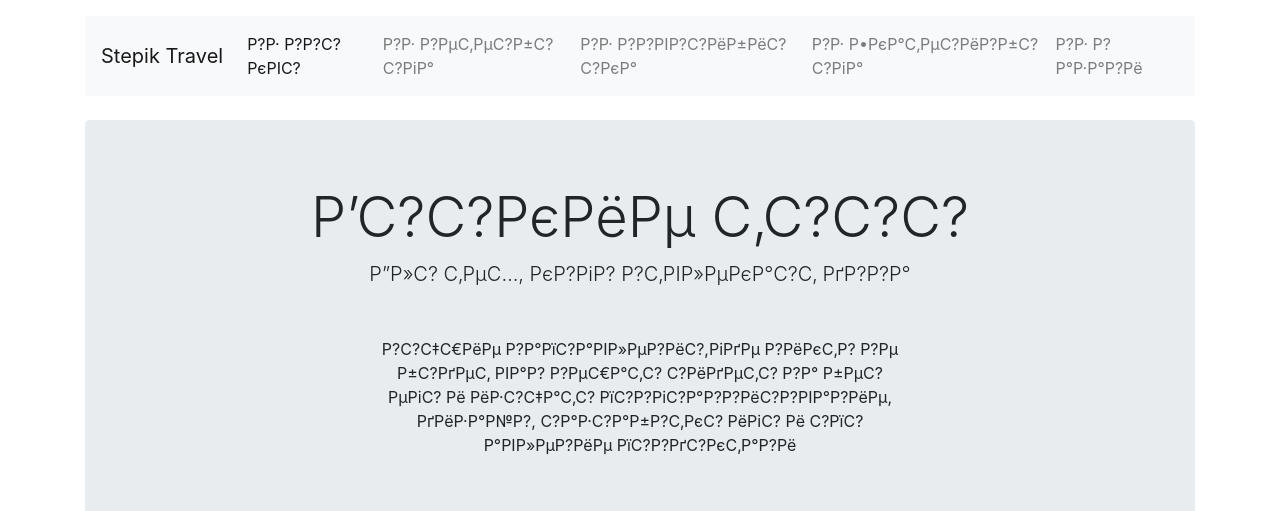
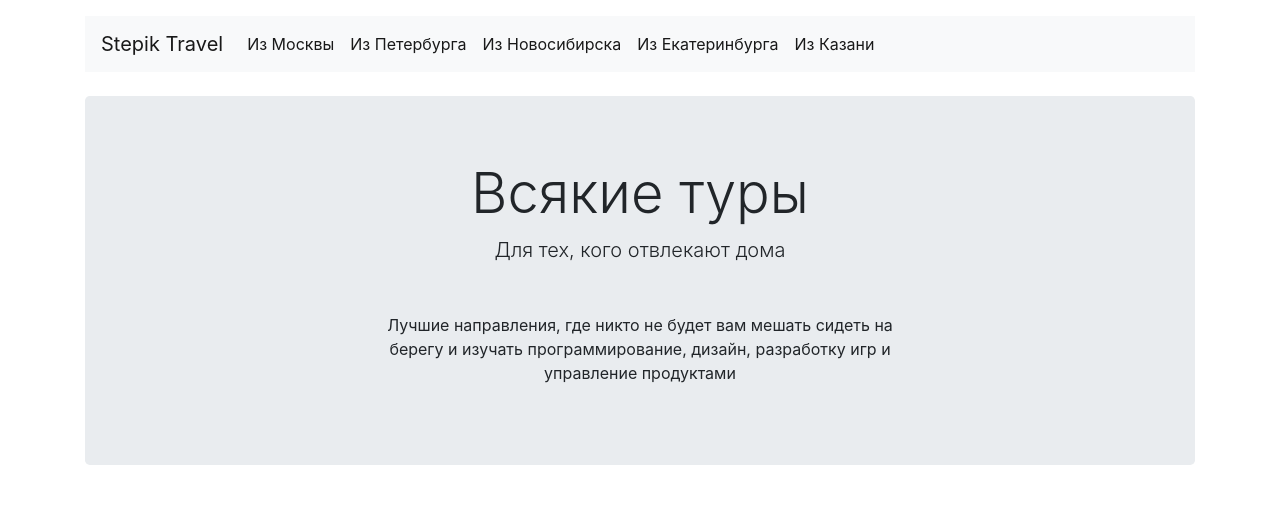
Before and after one commit to syntarch/Flask-tours, a Flask app: page / in a window 1280 px wide. Shown: the top 511 px of the page. Run offline with Flask 2, Linux system fonts and the light colour scheme; some libraries are stand-ins or nearby versions.

Commit message:
Second commit - the main page (index.html) was made.

```diff
--- a/Project21/app.py
+++ b/Project21/app.py
@@ -1,9 +1,18 @@
-from flask import Flask, render_template
+from flask import Flask
+from flask import render_template
+from Project21.tours_data import *
+import random
+
 
 app = Flask(__name__)
 @app.route('/')
 def main():
-    return render_template('index.html')
+    list = random.sample(range(1, len(tours)+1), 6)
+    tours_shortlist = {}
+    for x in list:
+        tours_shortlist[x] = tours[x]
+    return render_template('index.html',
+                           title=title, departures=departures, subtitle=subtitle, description=description, tours=tours_shortlist)
 
 @app.route('/from/<direction>')
 def direction(direction):
@@ -11,6 +20,6 @@ def direction(direction):
 
 @app.route('/tours/<id>/')
 def tour(id):
-    return render_template('tour.html')
+    return render_template('tour.html', title=title, departures=departures)
 
 app.run()
--- a/Project21/templates/index.html
+++ b/Project21/templates/index.html
@@ -2,7 +2,7 @@
 <html lang="en">
 <head>
     <meta charset="UTF-8">
-    <title>Stepik Travel</title>
+    <title>{{ title }}</title>
     <link rel="stylesheet" href="https://stackpath.bootstrapcdn.com/bootstrap/4.3.1/css/bootstrap.min.css" integrity="sha384-ggOyR0iXCbMQv3Xipma34MD+dH/1fQ784/j6cY/iJTQUOhcWr7x9JvoRxT2MZw1T" crossorigin="anonymous">
 </head>
 <body>
@@ -10,27 +10,17 @@
 <div class="container mt-3">
 
     <nav class="navbar navbar-expand-lg navbar-light bg-light">
-      <a class="navbar-brand" data-test="logo" href="#">Stepik Travel</a>
+      <a class="navbar-brand" data-test="logo" href="/">{{ title }}</a>
       <button class="navbar-toggler" type="button" data-toggle="collapse" data-target="#navbarNav" aria-controls="navbarNav" aria-expanded="false" aria-label="Toggle navigation">
         <span class="navbar-toggler-icon"></span>
       </button>
       <div class="collapse navbar-collapse" id="navbarNav">
         <ul class="navbar-nav" data-test="navigation">
-          <li class="nav-item active">
-            <a class="nav-link" href="#" data-test="navlink">Р?Р· Р?Р?С?РєРІС? </a>
-          </li>
-          <li class="nav-item">
-            <a class="nav-link" href="#" data-test="navlink">Р?Р· Р?РµС‚РµС?Р±С?С?РіР°</a>
-          </li>
-          <li class="nav-item">
-            <a class="nav-link" href="#" data-test="navlink">Р?Р· Р?Р?РІР?С?РёР±РёС?С?РєР°</a>
-          </li>
-          <li class="nav-item">
-            <a class="nav-link" href="#" data-test="navlink">Р?Р· Р•РєР°С‚РµС?РёР?Р±С?С?РіР°</a>
-          </li>
-          <li class="nav-item">
-            <a class="nav-link" href="#" data-test="navlink">Р?Р· Р?Р°Р·Р°Р?Рё</a>
-          </li>
+            {% for id, city in departures.items() %}
+                <li class="nav-item active">
+                    <a class="nav-link" href="/from/{{ id }}" data-test="navlink">{{ city }}</a>
+                </li>
+            {% endfor %}
         </ul>
       </div>
     </nav>
@@ -38,80 +28,26 @@
     <!-- HERO -->
 
     <div class="jumbotron text-center mt-4">
-      <h1 class="display-4">Р’С?С?РєРёРµ С‚С?С?С?</h1>
-      <p class="lead">Р”Р»С? С‚РµС…, РєР?РіР? Р?С‚РІР»РµРєР°С?С‚ РґР?Р?Р°</p>
-      <p class="mt-5 w-50 mx-auto">Р?С?С‡С€РёРµ Р?Р°РїС?Р°РІР»РµР?РёС?,РіРґРµ Р?РёРєС‚Р? Р?Рµ Р±С?РґРµС‚ РІР°Р? Р?РµС€Р°С‚С? С?РёРґРµС‚С? Р?Р° Р±РµС?РµРіС? Рё РёР·С?С‡Р°С‚С? РїС?Р?РіС?Р°Р?Р?РёС?Р?РІР°Р?РёРµ, РґРёР·Р°Р№Р?, С?Р°Р·С?Р°Р±Р?С‚РєС? РёРіС? Рё С?РїС?Р°РІР»РµР?РёРµ РїС?Р?РґС?РєС‚Р°Р?Рё</p>
+      <h1 class="display-4">Всякие туры</h1>
+      <p class="lead">{{ subtitle }}</p>
+      <p class="mt-5 w-50 mx-auto">{{ description }}</p>
     </div>
 
     <!-- CARDS -->
 
     <div class="row mt-5" data-test="cards">
-
+        {% for tour_id, tour in tours.items() %}
         <div class="col-4" data-test="card">
             <div class="card mb-3" >
             <img src="https://place-hold.it/300x200" class="card-img-top img-fluid" data-test="picture">
             <div class="card-body">
-              <h5 class="card-title">Hotel title</h5>
+              <h5 class="card-title">{{ tour.title }}</h5>
              <p class="card-text">Some quick example text to build on the card title and make up the bulk of the card's content.</p>
-                <a href="" class="btn btn-sm btn-primary" data-test="tourlink">Р?Р?РґС?Р?Р±Р?РµРµ</a>
+                <a href="/tours/{{ tour_id }}" class="btn btn-sm btn-primary" data-test="tourlink">{{ tour.date }}, {{ tour.nights }} ночей, {{ tour.price }} Р       {{ tour.stars }}*</a>
             </div>
         </div>
         </div>
-
-        <div class="col-4" data-test="card">
-            <div class="card mb-3" >
-            <img src="https://place-hold.it/300x200" class="card-img-top img-fluid" data-test="picture">
-            <div class="card-body">
-              <h5 class="card-title">Hotel title</h5>
-              <p class="card-text">Some quick example text to build on the card title and make up the bulk of the card's content.</p>
-              <a href="" class="btn btn-sm btn-primary" data-test="tourlink">Р?Р?РґС?Р?Р±Р?РµРµ</a>
-            </div>
-        </div>
-        </div>
-
-        <div class="col-4" data-test="card">
-            <div class="card mb-3" >
-            <img src="https://place-hold.it/300x200" class="card-img-top img-fluid" data-test="picture">
-            <div class="card-body">
-             <h5 class="card-title">Hotel title</h5>
-             <p class="card-text">Some quick example text to build on the card title and make up the bulk of the card's content.</p>
-             <a href="" class="btn btn-sm btn-primary" data-test="tourlink">Р?Р?РґС?Р?Р±Р?РµРµ</a>
-            </div>
-        </div>
-        </div>
-
-        <div class="col-4" data-test="card">
-            <div class="card mb-3" >
-            <img src="https://place-hold.it/300x200" class="card-img-top img-fluid" data-test="picture">
-            <div class="card-body">
-              <h5 class="card-title">Hotel title</h5>
-              <p class="card-text">Some quick example text to build on the card title and make up the bulk of the card's content.</p>
-              <a href="" class="btn btn-sm btn-primary" data-test="tourlink">Р?Р?РґС?Р?Р±Р?РµРµ</a>
-            </div>
-        </div>
-        </div>
-
-        <div class="col-4" data-test="card">
-            <div class="card mb-3" >
-            <img src="https://place-hold.it/300x200" class="card-img-top img-fluid" data-test="picture">
-            <div class="card-body">
-              <h5 class="card-title">Hotel title</h5>
-              <p class="card-text">Some quick example text to build on the card title and make up the bulk of the card's content.</p>
-              <a href="" class="btn btn-sm btn-primary" data-test="tourlink">Р?Р?РґС?Р?Р±Р?РµРµ</a>
-            </div>
-        </div>
-        </div>
-
-        <div class="col-4" data-test="card">
-            <div class="card mb-3" >
-            <img src="https://place-hold.it/300x200" class="card-img-top img-fluid" data-test="picture">
-            <div class="card-body">
-              <h5 class="card-title">Hotel title</h5>
-              <p class="card-text">Some quick example text to build on the card title and make up the bulk of the card's content.</p>
-              <a href="" class="btn btn-sm btn-primary"  data-test="tourlink">Р?Р?РґС?Р?Р±Р?РµРµ</a>
-            </div>
-        </div>
-        </div>
+        {% endfor %}
     </div>
 
 </div>
```
Also changed, not shown: Project21/templates/tour.html (+6 -16 lines), Project21/tours_data.py (renamed from Project21/data.py).
